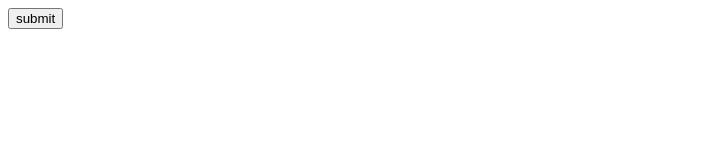
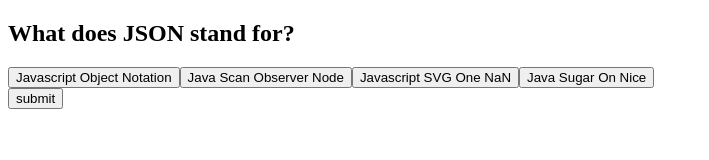
Before and after one commit to mizzKarenbabii/coding-quiz, a plain HTML site: page index.html in a window 1280 px wide. Shown: the whole page, without its empty margins (0-709 px from the left). Drawn offline with Linux system fonts and the light colour scheme.

Commit message:
added code that code is live on the site

```diff
--- a/index.html
+++ b/index.html
@@ -4,13 +4,16 @@
     <meta charset="UTF-8">
     <meta http-equiv="X-UA-Compatible" content="IE=edge">
     <meta name="viewport" content="width=device-width, initial-scale=1.0">
+    <link rel="stylesheet" href="./assets/style.css" />
     <title>Coding Quiz</title>
 </head>
 <body>
-    <div id="Quiz">
+    <div id="quiz">
 
     </div>
     <button id="submit"> submit</button>
     <div id="results"></div>
+    <script src="./script.js" ></script>
+
 </body>
 </html>
--- a/script.js
+++ b/script.js
@@ -1,60 +1,83 @@
 const quizContainer = document.getElementById('quiz');
 const resultsContainer = document.getElementById('results');
 const submitButton = document.getElementById('submit');
+let index = 0;
 
 const myQuestions = [{
     question: "What does JSON stand for?",
-    answers: {
-        a: "Javascript Object Notation",
-        b: "Java Scan Observer Node",
-        c: "Javascript SVG One NaN",
-        d: "Java Sugar On Nice"
-    },
-    correctAnswer: "a"
+    answers: [
+        "Javascript Object Notation",
+        "Java Scan Observer Node",
+        "Javascript SVG One NaN",
+        "Java Sugar On Nice"
+    ],
+    correctAnswer: "Javascript Object Notationa"
 },
 {
     question: "Which one of these can style HTML?",
-        answers: {
-            a: "Node.js",
-            b: "JSON",
-            c: "CSS",
-            d: "API"
-        },
-        correctAnswer:  "c"
+    answers: [
+        "Node.js",
+        "JSON",
+        "CSS",
+        "API"
+    ],
+    correctAnswer: "CSS"
 
 },
 {
     question: "What does git pull do in the terminal?",
-        answers: {
-            a: "resets computer",
-            b: "creates new account on Github",
-            c: "pulls code from Github",
-            d: "updates new code Github"
-        }
+    answers: [
+        "resets computer",
+        "creates new account on Github",
+        "pulls code from Github",
+        "updates new code Github"
+    ],
+    correctAnswer: "pulls code from Github"
 }
 ];
 
-function buildQuiz(){
-    const output = [];
+function buildQuiz() {
+    //const output = [];
+    var questionTitle = document.createElement('h2');
+    questionTitle.textContent = myQuestions[index].question;
+    quizContainer.append(questionTitle)
 
-    myQuestions.forEach(
-        (currentQuestion, questionNumber) => {
-            const answers = [];
+    console.log("answer array: ", myQuestions[index].answers)
 
-            for(letter in currentQuestion.answers){
-                answers.push(
-                    `<label>
-                    <input type="radio" name="question${questionNumber}" value="${letter}>
-                    ${letter} :
-                    ${currentQuestion.answers[letter]}
-                    </label>`
-                );
+    myQuestions[index].answers.forEach(
+        function(answer){
+            var answerElement = document.createElement('button');
+            answerElement.textContent = answer;
+            answerElement.onclick = checker;
+            quizContainer.append(answerElement);
+
+        })
+
+
+    // (currentQuestion, questionNumber) => {
+    //     const answers = [];
+
+    //     for (letter in currentQuestion.answers) {
+    //         answers.push(
+    //             `<label>
+    //             <input type="radio" name="question${questionNumber}" value="${letter}>
+    //             ${letter} :
+    //             ${currentQuestion.answers[letter]}
+    //             </label>`
+    //         );
+    //     }
+    // }
+
+}
+
+function checker() {
+// use the proptery this
+if (this.innerText ===myQuestions[index].correctAnswer) {
+
 }
 }
-    )
-}
 
-function showResults(){}
+function showResults() { }
 
 buildQuiz();
 
```
Lines whose indentation alone changed are shown as unchanged.
